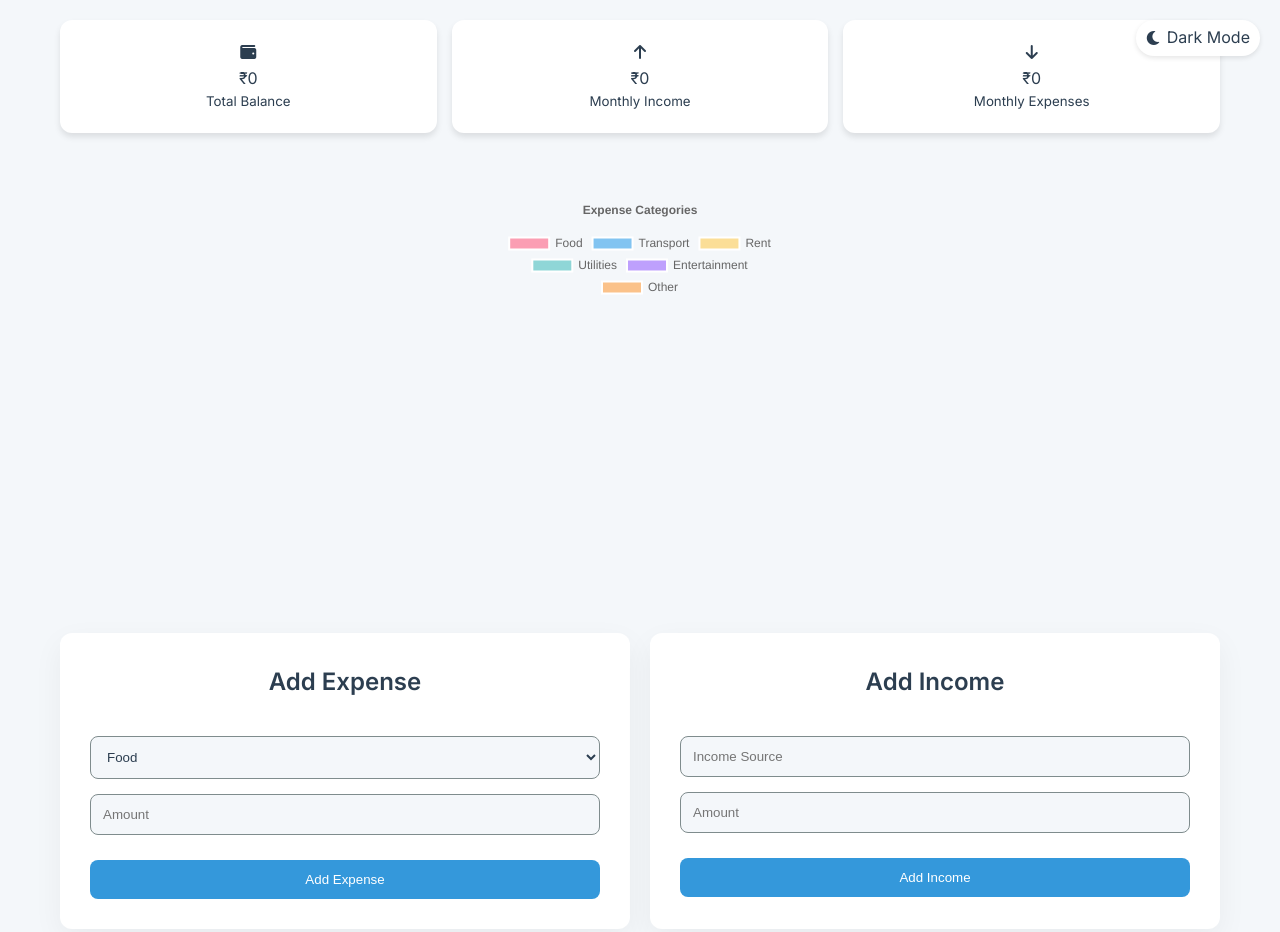
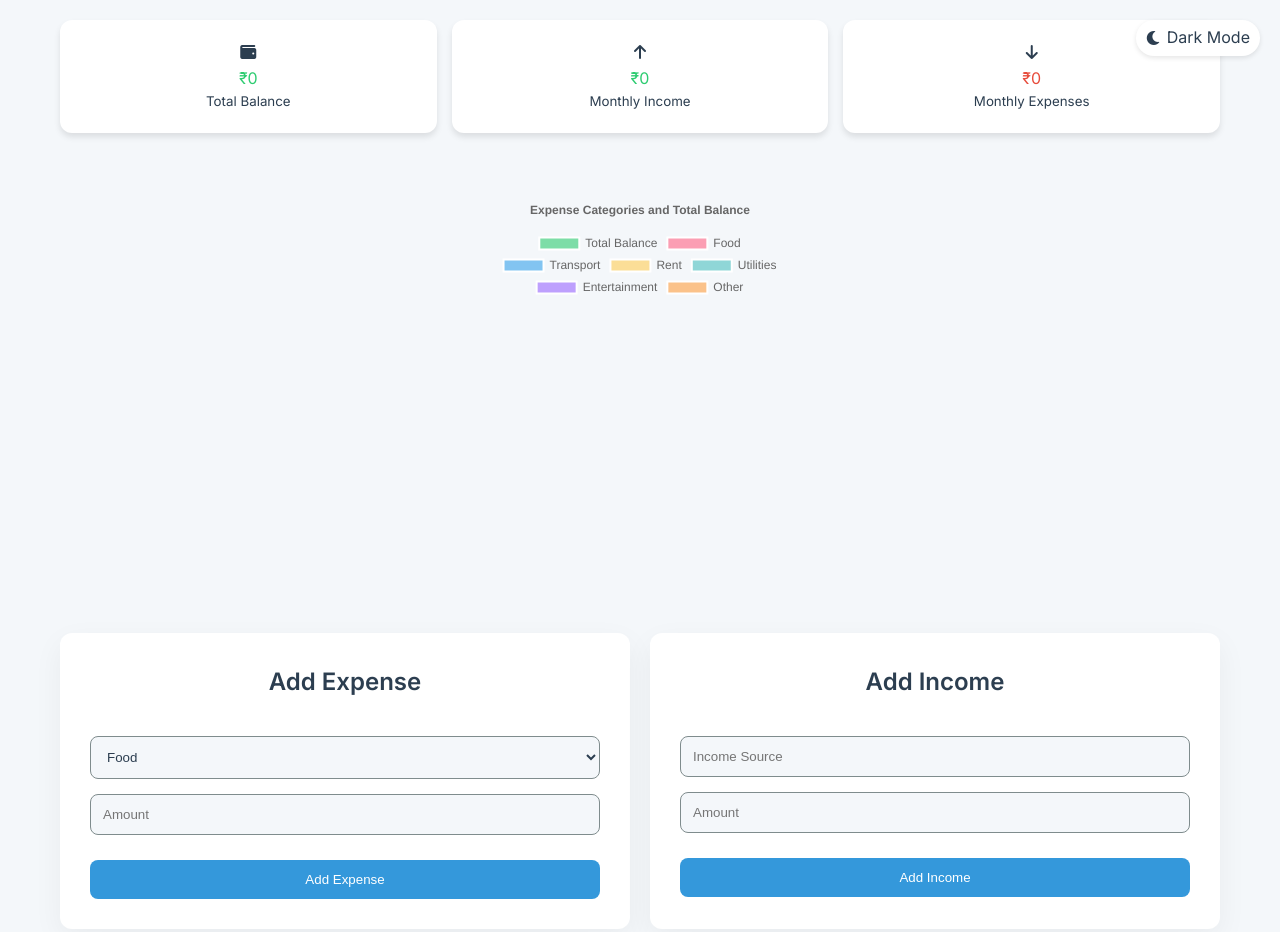
Before and after one commit to AreebAhmed833/ExpenseMS, a plain HTML site: page index.html in a window 1280 px wide. Shown: the top 932 px of the page. Drawn offline with nearby package versions, Linux system fonts and the light colour scheme.

Commit message:
Update index.html

```diff
--- a/index.html
+++ b/index.html
@@ -190,6 +190,19 @@
             color: var(--danger-color);
         }
 
+        /* New style for financial insight values */
+        #totalBalance {
+            color: #2ecc71; /* Green for total balance */
+        }
+
+        #monthlyIncome {
+            color: #2ecc71; /* Green for monthly income */
+        }
+
+        #monthlyExpenses {
+            color: #e74c3c; /* Red for monthly expenses */
+        }
+
         @media (max-width: 768px) {
             .transactions-container {
                 grid-template-columns: 1fr;
@@ -278,6 +291,7 @@
 
         // Expense Categories Tracking
         const expenseCategories = {
+            'Total Balance': 0,
             'Food': 0,
             'Transport': 0,
             'Rent': 0,
@@ -301,6 +315,7 @@
                 datasets: [{
                     data: Object.values(expenseCategories),
                     backgroundColor: [
+                        'rgba(46, 204, 113, 0.6)', // Green for Total Balance
                         'rgba(255, 99, 132, 0.6)',
                         'rgba(54, 162, 235, 0.6)',
                         'rgba(255, 206, 86, 0.6)',
@@ -316,7 +331,7 @@
                 plugins: {
                     title: {
                         display: true,
-                        text: 'Expense Categories'
+                        text: 'Expense Categories and Total Balance'
                     }
                 }
             }
@@ -336,6 +351,8 @@
             if (type === 'income') {
                 totalBalance += amount;
                 monthlyIncome += amount;
+                // Update Total Balance category
+                expenseCategories['Total Balance'] = totalBalance;
             } else {
                 totalBalance -= amount;
                 monthlyExpenses += amount;
@@ -343,16 +360,18 @@
                 // Update expense category
                 const categoryName = document.getElementById('expenseCategory').value;
                 expenseCategories[categoryName] += amount;
-
-                // Update pie chart
-                expensePieChart.data.datasets[0].data = Object.values(expenseCategories);
-                expensePieChart.update();
+                // Also update Total Balance category
+                expenseCategories['Total Balance'] = totalBalance;
             }
 
             // Update displays
             totalBalanceEl.textContent = `₹${totalBalance.toFixed(2)}`;
             monthlyIncomeEl.textContent = `₹${monthlyIncome.toFixed(2)}`;
             monthlyExpensesEl.textContent = `₹${monthlyExpenses.toFixed(2)}`;
+
+            // Update pie chart
+            expensePieChart.data.datasets[0].data = Object.values(expenseCategories);
+            expensePieChart.update();
         }
 
         // Event Listeners
```
